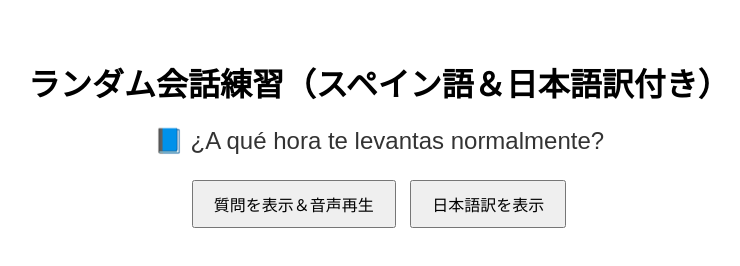
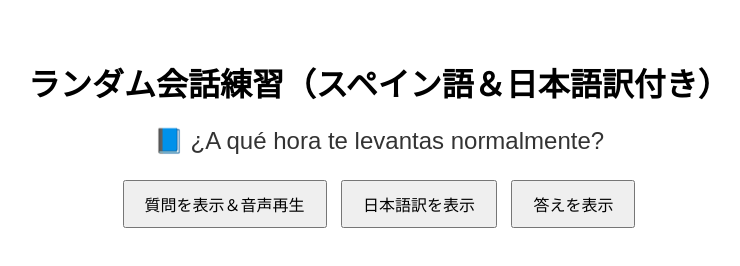
Before and after one commit to Anri0626/random-questions-site, a plain HTML site: page index.html in a window 1280 px wide. Both pictures are taken after a click on the button "質問を表示＆音声再生". Shown: the whole page, without its empty margins (261-1001 px from the left). Drawn offline with Linux system fonts and the light colour scheme.

Commit message:
Update index.html

```diff
--- a/index.html
+++ b/index.html
@@ -7,174 +7,224 @@
     body { font-family: sans-serif; text-align: center; padding: 30px; }
     button { padding: 10px 20px; font-size: 16px; margin: 5px; }
     #question { font-size: 24px; margin: 20px; color: #333; }
-    #translation { font-size: 18px; color: #666; display: none; }
+    #translation, #answer { font-size: 18px; color: #666; display: none; margin-top: 10px; }
   </style>
 </head>
 <body>
   <h1>ランダム会話練習（スペイン語＆日本語訳付き）</h1>
   <div id="question">🎲 ボタンを押して質問を表示！</div>
   <div id="translation"></div>
+  <div id="answer"></div>
   <button onclick="generateQuestion()">質問を表示＆音声再生</button>
   <button id="toggle-translation" onclick="toggleTranslation()">日本語訳を表示</button>
+  <button id="toggle-answer" onclick="toggleAnswer()" disabled>答えを表示</button>
 
   <script>
     const questions = [
       {
         es: "¿Cómo se llama tu profesor/a de español?",
-        ja: "あなたのスペイン語の先生の名前は何ですか？"
+        ja: "あなたのスペイン語の先生の名前は何ですか？",
+        answer: "Mi profesora se llama Ana."
       },
       {
         es: "¿Cuántos años tienes?",
-        ja: "あなたは何歳ですか？"
+        ja: "あなたは何歳ですか？",
+        answer: "Tengo veinte años."
       },
       {
         es: "¿Cuántos años tiene tu hermano?",
-        ja: "あなたの兄弟は何歳ですか？"
+        ja: "あなたの兄弟は何歳ですか？",
+        answer: "Mi hermano tiene veinte años."
       },
       {
         es: "¿Cuántos años tiene tu padre?",
-        ja: "あなたのお父さんは何歳ですか？"
+        ja: "あなたのお父さんは何歳ですか？",
+        answer: "Mi padre tiene cincuenta años."
       },
       {
         es: "¿Cuántos años tiene tu madre?",
-        ja: "あなたのお母さんは何歳ですか？"
+        ja: "あなたのお母さんは何歳ですか？",
+        answer: "Mi madre tiene cuarenta y ocho años."
       },
       {
         es: "¿Dónde vives / viven tus primos, padres, etc.?",
-        ja: "あなた（や家族、親戚）はどこに住んでいますか？"
+        ja: "あなた（や家族、親戚）はどこに住んでいますか？",
+        answer: "Vivo en Tokio y mis padres viven en Osaka."
       },
       {
         es: "¿Qué haces los viernes?",
-        ja: "金曜日には何をしますか？"
+        ja: "金曜日には何をしますか？",
+        answer: "Los viernes estudio español y salgo con amigos."
       },
       {
         es: "¿Qué haces los sábados?",
-        ja: "土曜日には何をしますか？"
+        ja: "土曜日には何をしますか？",
+        answer: "Los sábados trabajo en una cafetería."
       },
       {
         es: "¿Qué haces los domingos?",
-        ja: "日曜日には何をしますか？"
+        ja: "日曜日には何をしますか？",
+        answer: "Los domingos descanso y leo libros."
       },
       {
         es: "¿Qué haces en otros días?",
-        ja: "他の日には何をしますか？"
+        ja: "他の日には何をしますか？",
+        answer: "En otros días voy al gimnasio y cocino."
       },
       {
         es: "¿Qué te gusta hacer los fines de semana?",
-        ja: "週末に何をするのが好きですか？"
+        ja: "週末に何をするのが好きですか？",
+        answer: "Me gusta salir con amigos y ver películas."
       },
       {
         es: "¿Qué lenguas hablas?",
-        ja: "どんな言語を話しますか？"
+        ja: "どんな言語を話しますか？",
+        answer: "Hablo japonés, español e inglés."
       },
       {
         es: "¿Qué hora es?",
-        ja: "今何時ですか？"
+        ja: "今何時ですか？",
+        answer: "Son las tres de la tarde."
       },
       {
         es: "¿A qué hora te levantas normalmente?",
-        ja: "普段何時に起きますか？"
+        ja: "普段何時に起きますか？",
+        answer: "Normalmente me levanto a las siete."
       },
       {
         es: "¿A qué hora te acuestas normalmente?",
-        ja: "普段何時に寝ますか？"
+        ja: "普段何時に寝ますか？",
+        answer: "Normalmente me acuesto a las diez."
       },
       {
         es: "¿A qué hora te duchas normalmente?",
-        ja: "普段何時にシャワーを浴びますか？"
+        ja: "普段何時にシャワーを浴びますか？",
+        answer: "Me ducho a las ocho de la mañana."
       },
       {
         es: "¿Dónde está tu universidad?",
-        ja: "あなたの大学はどこにありますか？"
+        ja: "あなたの大学はどこにありますか？",
+        answer: "Mi universidad está en Tokio."
       },
       {
         es: "¿Dónde comes normalmente y con quién?",
-        ja: "普段どこで、誰と食事をしますか？"
+        ja: "普段どこで、誰と食事をしますか？",
+        answer: "Normalmente como en la cafetería con mis amigos."
       },
       {
         es: "¿Qué sabes hacer?",
-        ja: "あなたは何ができますか？（何が得意ですか？）"
+        ja: "あなたは何ができますか？（何が得意ですか？）",
+        answer: "Sé tocar la guitarra y cocinar bien."
       },
       {
         es: "¿Cuándo es tu cumpleaños?",
-        ja: "あなたの誕生日はいつですか？"
+        ja: "あなたの誕生日はいつですか？",
+        answer: "Mi cumpleaños es el cinco de mayo."
       },
       {
         es: "¿Cómo eres tú?",
-        ja: "あなたはどんな人ですか？"
+        ja: "あなたはどんな人ですか？",
+        answer: "Soy amable, tranquilo y trabajador."
       },
       {
         es: "¿Cómo es tu amigo?",
-        ja: "あなたの友達はどんな人ですか？"
+        ja: "あなたの友達はどんな人ですか？",
+        answer: "Mi amigo es divertido y muy inteligente."
       },
       {
         es: "¿Cómo es tu madre?",
-        ja: "あなたのお母さんはどんな人ですか？"
+        ja: "あなたのお母さんはどんな人ですか？",
+        answer: "Mi madre es cariñosa y trabajadora."
       },
       {
         es: "¿Qué hay en tu casa?",
-        ja: "あなたの家には何がありますか？"
+        ja: "あなたの家には何がありますか？",
+        answer: "En mi casa hay un sofá, una mesa y muchas plantas."
       },
       {
         es: "¿Qué hay en tu dormitorio?",
-        ja: "あなたの部屋には何がありますか？"
+        ja: "あなたの部屋には何がありますか？",
+        answer: "En mi dormitorio hay una cama, un escritorio y un armario."
       },
       {
         es: "¿Qué hay en tu salón?",
-        ja: "あなたのリビングには何がありますか？"
+        ja: "あなたのリビングには何がありますか？",
+        answer: "En mi salón hay una televisión y un sofá grande."
       },
       {
         es: "¿Cómo se dice ______ en español?",
-        ja: "_______はスペイン語で何と言いますか？"
+        ja: "_______はスペイン語で何と言いますか？",
+        answer: "Por ejemplo, 'manzana' se dice 'manzana'."
       },
       {
         es: "¿Cómo se escribe tu nombre/ apellido?",
-        ja: "あなたの名前／名字はどう書きますか？"
+        ja: "あなたの名前／名字はどう書きますか？",
+        answer: "Mi nombre se escribe A-N-R-I."
       },
       {
         es: "¿Dónde tomas café?",
-        ja: "どこでコーヒーを飲みますか？"
+        ja: "どこでコーヒーを飲みますか？",
+        answer: "Tomo café en la cafetería cerca de mi casa."
       },
       {
         es: "¿Dónde te lavas los dientes?",
-        ja: "どこで歯を磨きますか？"
+        ja: "どこで歯を磨きますか？",
+        answer: "Me lavo los dientes en el baño."
       },
       {
         es: "¿Dónde escuchas música?",
-        ja: "どこで音楽を聴きますか？"
+        ja: "どこで音楽を聴きますか？",
+        answer: "Escucho música en mi habitación y en el autobús."
       },
       {
         es: "¿Cuándo vienes a la universidad?",
-        ja: "いつ大学に来ますか？"
+        ja: "いつ大学に来ますか？",
+        answer: "Vengo a la universidad por la mañana."
       },
       {
         es: "¿Cómo vuelves a casa?",
-        ja: "どうやって家に帰りますか？"
+        ja: "どうやって家に帰りますか？",
+        answer: "Vuelvo a casa en bicicleta."
       },
       {
         es: "¿De dónde es Pablo Picasso?",
-        ja: "パブロ・ピカソはどこの出身ですか？"
+        ja: "パブロ・ピカソはどこの出身ですか？",
+        answer: "Pablo Picasso es de España."
       },
       {
         es: "¿De dónde es William Shakespeare?",
-        ja: "ウィリアム・シェイクスピアはどこの出身ですか？"
+        ja: "ウィリアム・シェイクスピアはどこの出身ですか？",
+        answer: "William Shakespeare es de Inglaterra."
       },
       {
         es: "¿De dónde es Umeko Tsuda?",
-        ja: "津田梅子はどこの出身ですか？"
+        ja: "津田梅子はどこの出身ですか？",
+        answer: "Umeko Tsuda es de Japón."
       }
     ];
 
     let showTranslation = false;
+    let showAnswer = false;
+    let currentQuestion = null;
 
     function generateQuestion() {
-      const random = questions[Math.floor(Math.random() * questions.length)];
-      document.getElementById("question").textContent = "📘 " + random.es;
+      currentQuestion = questions[Math.floor(Math.random() * questions.length)];
+      document.getElementById("question").textContent = "📘 " + currentQuestion.es;
+
       const translationDiv = document.getElementById("translation");
-      translationDiv.textContent = "🇯🇵 " + random.ja;
+      translationDiv.textContent = "🇯🇵 " + currentQuestion.ja;
       translationDiv.style.display = showTranslation ? "block" : "none";
 
-      const utterance = new SpeechSynthesisUtterance(random.es);
+      const answerDiv = document.getElementById("answer");
+      answerDiv.textContent = currentQuestion.answer || "";
+      answerDiv.style.display = "none";
+      showAnswer = false;
+
+      const answerBtn = document.getElementById("toggle-answer");
+      answerBtn.disabled = !currentQuestion.answer;
+      answerBtn.textContent = "答えを表示";
+
+      const utterance = new SpeechSynthesisUtterance(currentQuestion.es);
       utterance.lang = 'es-ES';
       speechSynthesis.speak(utterance);
     }
@@ -185,6 +235,13 @@
       translationDiv.style.display = showTranslation ? "block" : "none";
       document.getElementById("toggle-translation").textContent = showTranslation ? "日本語訳を隠す" : "日本語訳を表示";
     }
+
+    function toggleAnswer() {
+      showAnswer = !showAnswer;
+      const answerDiv = document.getElementById("answer");
+      answerDiv.style.display = showAnswer ? "block" : "none";
+      document.getElementById("toggle-answer").textContent = showAnswer ? "答えを隠す" : "答えを表示";
+    }
   </script>
 </body>
 </html>
```
